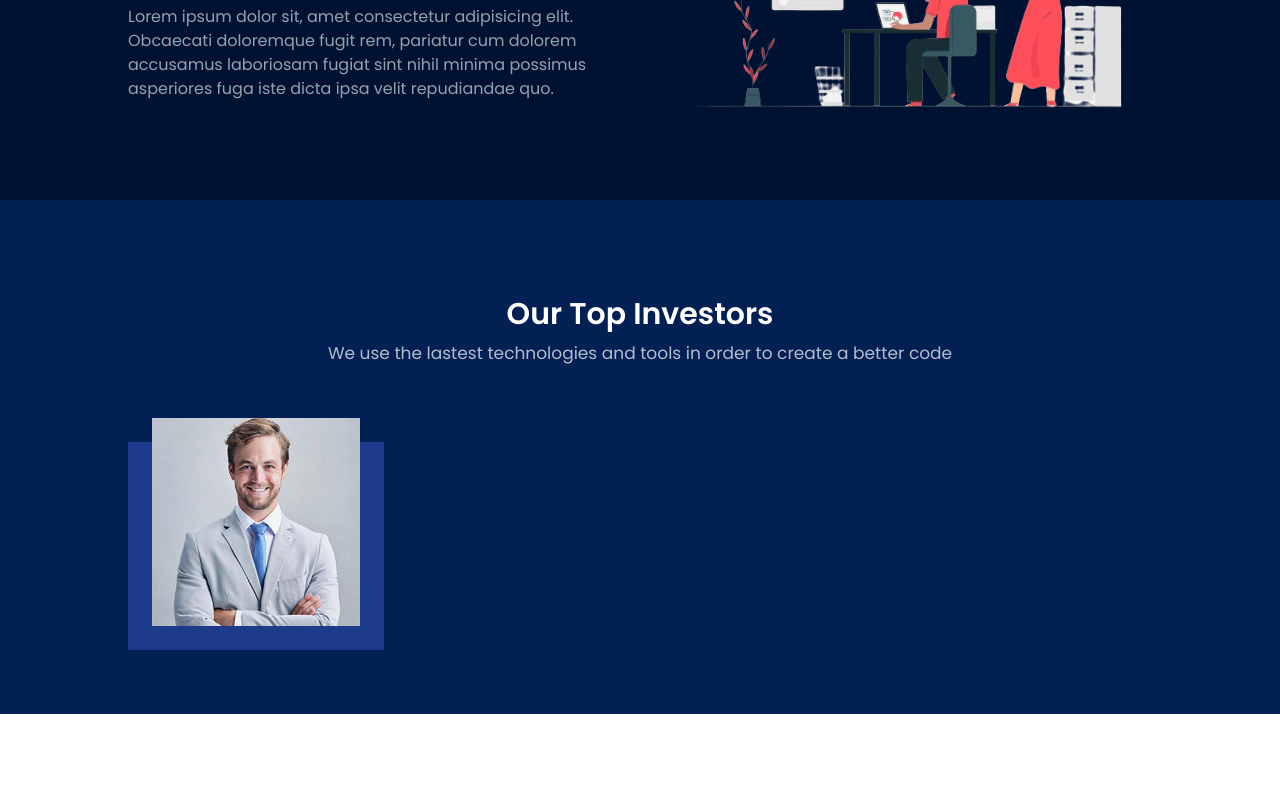
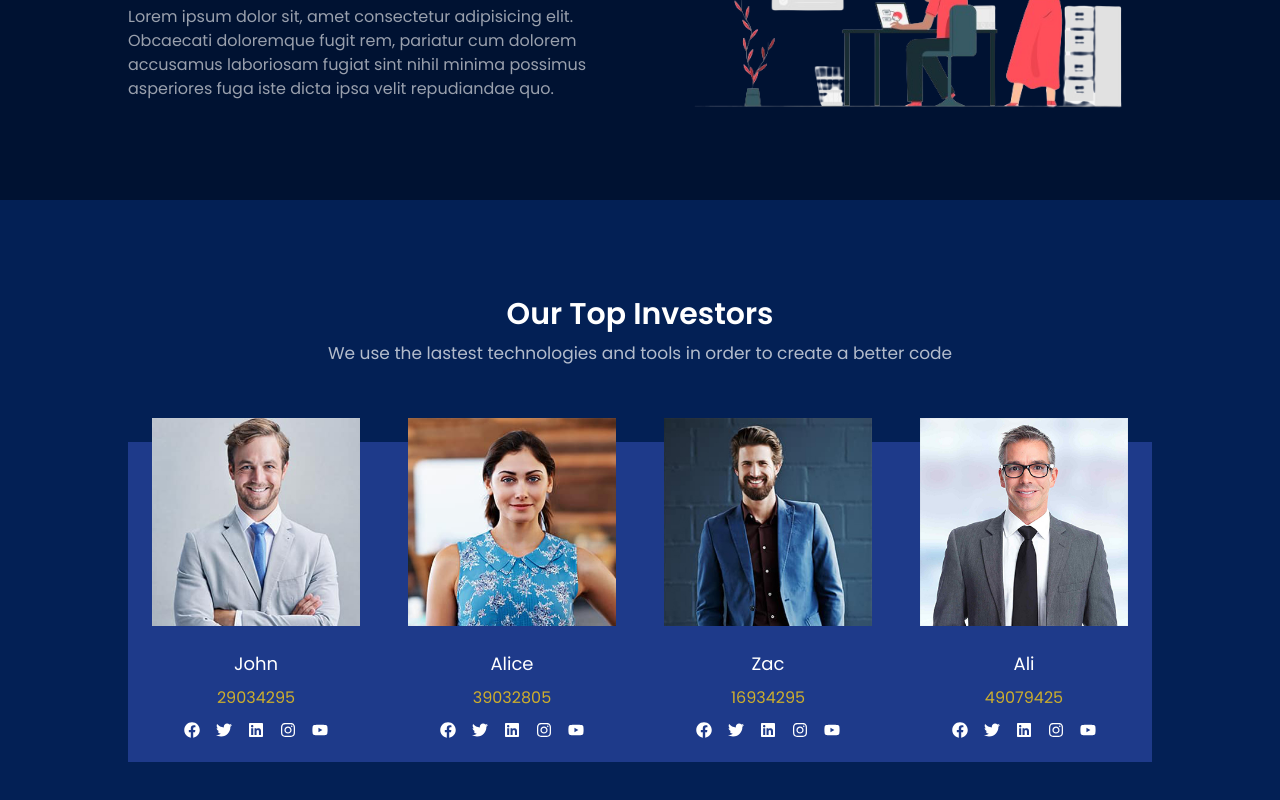
Before and after one commit to moonspark78/Invest-Project-NextJS, a Next.js app: page / in a window 1280 px wide. Shown: the part 3114-3914 px from the top of the page. Before the commit the page ends 3828 px from the top, so only its background shows below. Built offline with nearby package versions, Linux system fonts and the light colour scheme.

Commit message:
:tada: display  the InvestorCard components  :tada:

```diff
--- a/app/components/Home/Investor/Investor.tsx
+++ b/app/components/Home/Investor/Investor.tsx
@@ -13,6 +13,18 @@ const Investor = () => {
             <div>
                 <InvestorCard image="/images/i1.jpg" invest="29034295" name="John"/>
             </div>
+            {/* Investor Profile 2 */}
+            <div>
+                <InvestorCard image="/images/i2.jpg" invest="39032805" name="Alice"/>
+            </div>
+            {/* Investor Profile 3 */}
+            <div>
+                <InvestorCard image="/images/i3.jpg" invest="16934295" name="Zac"/>
+            </div>
+            {/* Investor Profile 4 */}
+            <div>
+                <InvestorCard image="/images/i4.jpg" invest="49079425" name="Ali"/>
+            </div>
         </div>
     </div>
   )
--- a/app/components/Home/Investor/InvestorCard.tsx
+++ b/app/components/Home/Investor/InvestorCard.tsx
@@ -1,5 +1,6 @@
 import Image from 'next/image';
 import React from 'react'
+import { FaFacebook, FaInstagram, FaLinkedin, FaTwitter, FaYoutube } from 'react-icons/fa';
 
 
 type Props = {
@@ -21,6 +22,15 @@ const InvestorCard = ({invest,image,name}:Props) => {
             height={300}
             className='-mt-12'
         />
+        <p className='mt-6 text-white text-lg text-center'>{name}</p>
+        <p className='mt-2 text-opacity-80 text-base text-yellow-400 text-center'>{invest}</p>
+        <div className='mt-3 text-white flex items-center justify-center space-x-4'>
+          <FaFacebook/>
+          <FaTwitter/>
+          <FaLinkedin/>
+          <FaInstagram/>
+          <FaYoutube/>
+        </div>
     </div>
   )
 }
```
